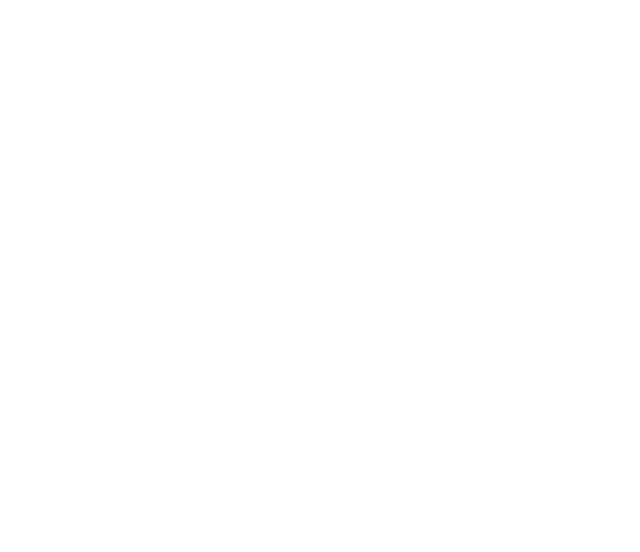
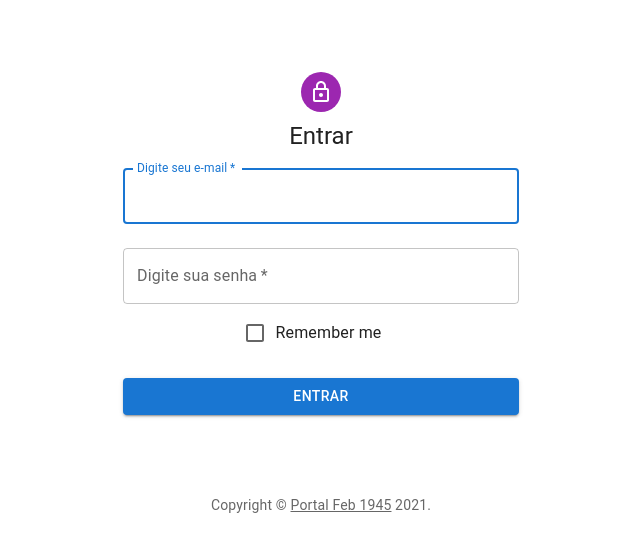
Before and after one commit to TiagoRosa/mern, a React (Create React App) app in the folder client/: page /admin/login in a window 1280 px wide. Shown: the top 552 px of the page, without its empty margins (319-959 px from the left). Built offline with nearby package versions, Linux system fonts and the light colour scheme; the HTML template or start-up script is replaced by a standard one.

Commit message:
autenticação parte 2

```diff
--- /dev/null
+++ b/client/src/pages/admin/login/index.js
@@ -0,0 +1,129 @@
+import React,{useState} from 'react';
+import Avatar from '@mui/material/Avatar';
+import Button from '@mui/material/Button';
+import CssBaseline from '@mui/material/CssBaseline';
+import TextField from '@mui/material/TextField';
+import FormControlLabel from '@mui/material/FormControlLabel';
+import Checkbox from '@mui/material/Checkbox';
+import Link from '@mui/material/Link';
+import Grid from '@mui/material/Grid';
+import Box from '@mui/material/Box';
+import LockOutlinedIcon from '@mui/icons-material/LockOutlined';
+import Typography from '@mui/material/Typography';
+import Container from '@mui/material/Container';
+import { createTheme, ThemeProvider } from '@mui/material/styles';
+import api from '../../../services/api';
+import {login,setIdUsuario,setNomeUsuario, setTipoUsuario} from '../../../services/auth';
+
+function Copyright(props) {
+  return (
+    <Typography variant="body2" color="text.secondary" align="center" {...props}>
+      {'Copyright © '}
+      <Link color="inherit" href="">
+        Portal Feb 1945
+      </Link>{' '}
+      {new Date().getFullYear()}
+      {'.'}
+    </Typography>
+  );
+}
+
+const theme = createTheme();
+
+export default function SignIn() {
+
+  const [email,setEmail] = useState('');
+  const [senha,setSenha] = useState('');
+
+  async function handleSubmit(){
+    const data = {email,senha}
+    await api.post('/api/usuarios/login',data)
+        .then(res => {
+            if(res.status === 200){
+                if(res.data.status===1){
+                    login(res.data.token);
+                    setIdUsuario(res.data.id_client);
+                    setNomeUsuario(res.data.user_name);
+                    setTipoUsuario(res.data.user_type);
+
+                    window.location.href='/admin';
+                }else if(res.data.status===2){
+                    alert('Atenção: ' + res.data.error);
+                }
+            }
+        })
+  }
+
+  return (
+    <ThemeProvider theme={theme}>
+      <Container component="main" maxWidth="xs">
+        <CssBaseline />
+        <Box
+          sx={{
+            marginTop: 8,
+            display: 'flex',
+            flexDirection: 'column',
+            alignItems: 'center',
+          }}
+        >
+          <Avatar sx={{ m: 1, bgcolor: 'secondary.main' }}>
+            <LockOutlinedIcon />
+          </Avatar>
+          <Typography component="h1" variant="h5">
+            Entrar
+          </Typography>
+
+            <TextField
+              margin="normal"
+              required
+              fullWidth
+              id="email"
+              label="Digite seu e-mail"
+              name="email"
+              autoComplete="email"
+              autoFocus
+              value={email}
+              onChange={e=>setEmail(e.target.value)}
+            />
+            <TextField
+              margin="normal"
+              required
+              fullWidth
+              name="password"
+              label="Digite sua senha"
+              type="password"
+              id="password"
+              autoComplete="current-password"
+              value={senha}
+              onChange={e=>setSenha(e.target.value)}
+            />
+            <FormControlLabel
+              control={<Checkbox value="remember" color="primary" />}
+              label="Remember me"
+            />
+            <Button
+              fullWidth
+              variant="contained"
+              sx={{ mt: 3, mb: 2 }}
+              onClick={handleSubmit}
+            >
+              Entrar
+            </Button>
+            {/* <Grid container>
+              <Grid item xs>
+                <Link href="#" variant="body2">
+                  Forgot password?
+                </Link>
+              </Grid>
+              <Grid item>
+                <Link href="#" variant="body2">
+                  {"Don't have an account? Sign Up"}
+                </Link>
+              </Grid>
+            </Grid> */}
+        </Box>
+        <Copyright sx={{ mt: 8, mb: 4 }} />
+      </Container>
+    </ThemeProvider>
+  );
+}
--- a/client/src/routes.js
+++ b/client/src/routes.js
@@ -12,6 +12,8 @@
 import UsuarioEditar from './pages/admin/usuarios/usuarios.editar';
 import UsuarioCadastrar from './pages/admin/usuarios/usuarios.cadastrar';
 
+import Login from './pages/admin/login';
+
 //Imports Client
 import Home from './pages/client/home';
 import ProdutoDetails from './pages/client/produtos/produtos.details';
@@ -24,6 +26,7 @@
                 <Route path="/produtos/:idProduto" exact component={ProdutoDetails} />
 
                 <Route path="/admin/" exact component={Dashboard} />
+                <Route path="/admin/login" exact component={Login} />
                 <Route path="/admin/produtos" exact component={Produtos} />
                 <Route path="/admin/produtos/cadastrar" exact component={ProdutoCadastrar} />
                 <Route path="/admin/produtos/editar/:idProduto" exact component={ProdutoEditar} />
--- /dev/null
+++ b/client/src/services/auth.js
@@ -0,0 +1,16 @@
+export const TOKEN_KEY = '&app-token';
+export const ID_USUARIO = '&id-usuario';
+export const NOME_USUARIO = '&nome-usuario';
+export const TIPO_USUARIO = '&tipo-usuario';
+
+export const login = token=>{localStorage.setItem(TOKEN_KEY, token);}
+export const logout = () => {localStorage.clear()};
+
+export const setIdUsuario = id => {localStorage.setItem(ID_USUARIO,id);}
+export const getIdUsuario = () => {localStorage.getItem(ID_USUARIO);}
+
+export const setNomeUsuario = nome => {localStorage.setItem(NOME_USUARIO,nome);}
+export const getNomeUsuario = () => {localStorage.getItem(NOME_USUARIO)}
+
+export const setTipoUsuario = tipo => {localStorage.setItem(TIPO_USUARIO,tipo);}
+export const getTipoUsuario = () => {localStorage.getItem(TIPO_USUARIO)}
```
Also changed, not shown: 1 other file (tests, documents, lock files or other folders).
